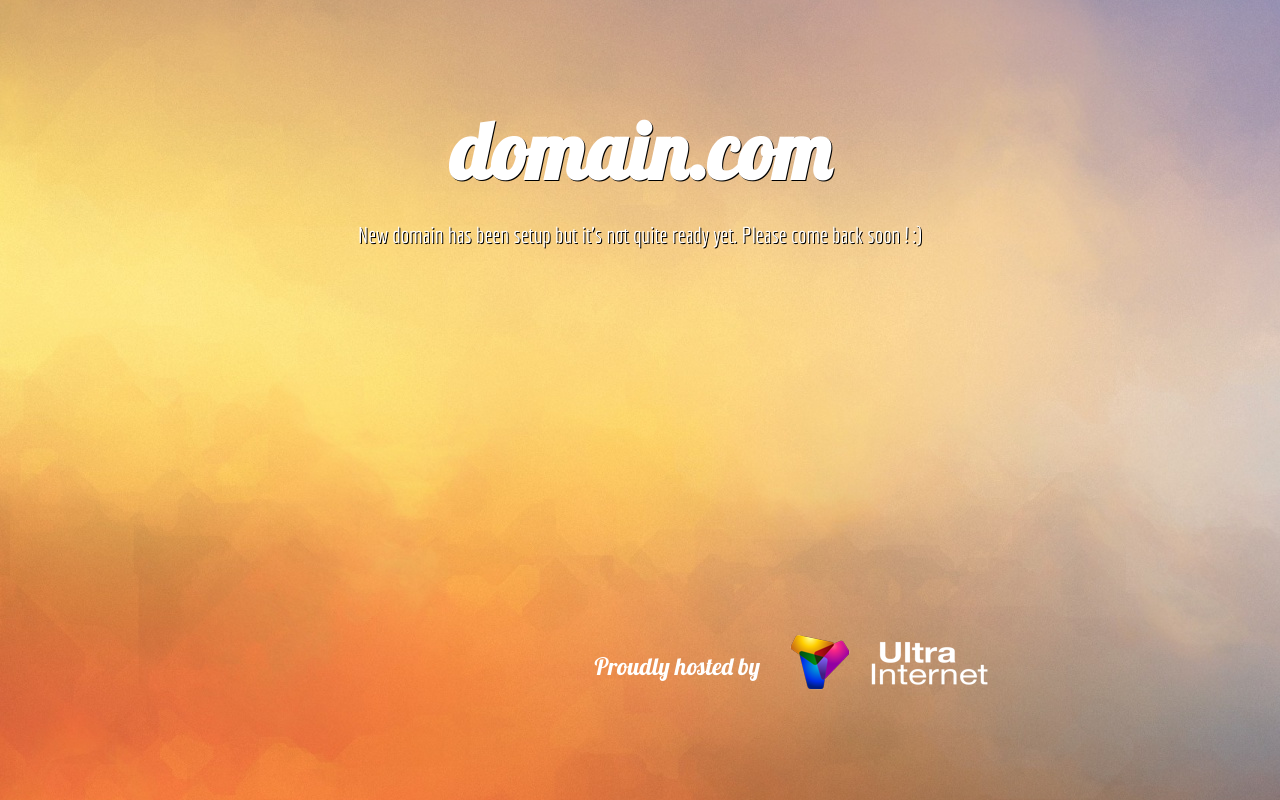
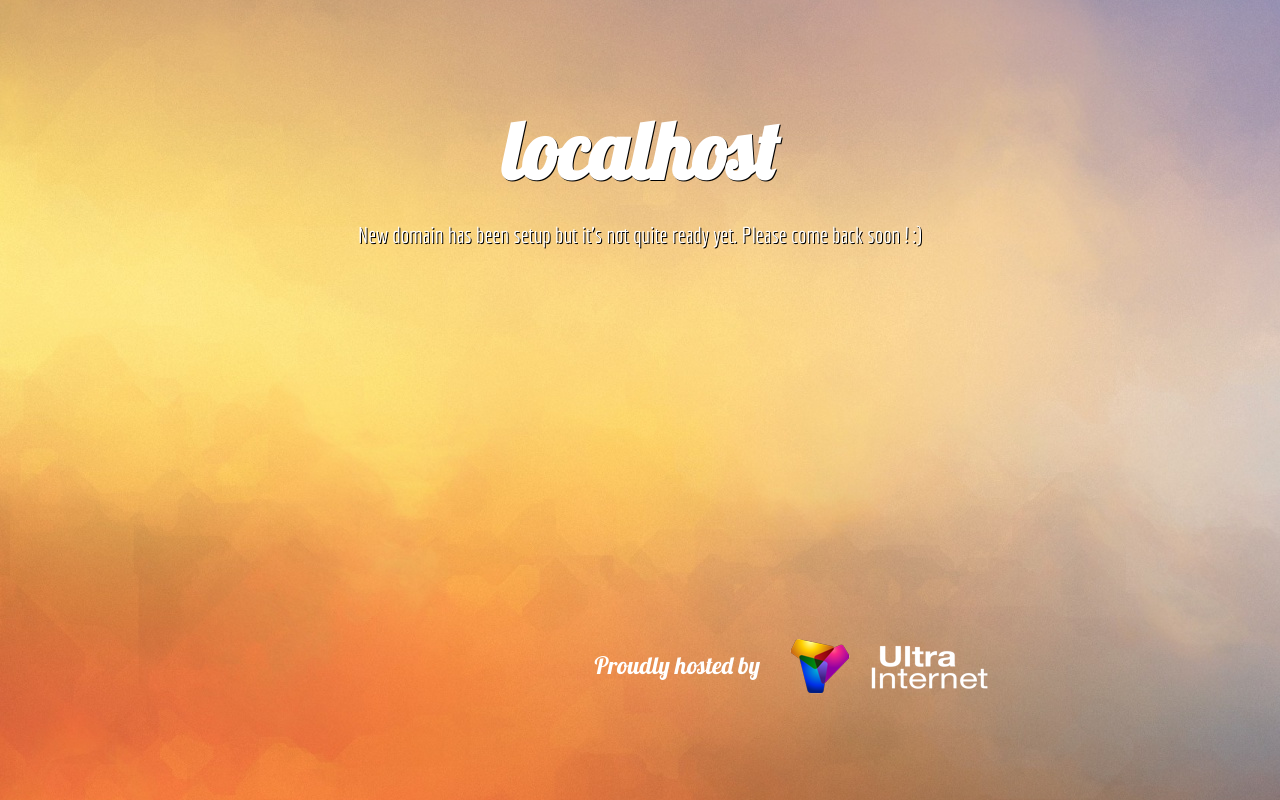
Before and after one commit to Theme-Effort/DomainHolder, a PHP site: page / in a window 1280 px wide. Run offline with PHP 8.4, Linux system fonts and the light colour scheme; some libraries are stand-ins or nearby versions; some web fonts are replaced.

Commit message:
small changes to stylesheet

```diff
--- a/css/style.css
+++ b/css/style.css
@@ -83,7 +83,7 @@ footer {
 }
 
 footer span {
-	line-height: 2em;
+	line-height: 1.6em;
 	padding:10px 30px;
 	color:#fff;
 	font-family: 'Lobster', cursive;
--- a/index.php
+++ b/index.php
@@ -42,7 +42,7 @@ $i = rand(2, sizeof($images)-1);
 			<section>
 
 					<div id="domain-name">
-						<h1>domain.com</h1>
+						<h1><?php echo $domain_name ?></h1>
 						<p>New domain has been setup but it's not quite ready yet. Please come back soon ! :)</p>
 					</div>
 
```
